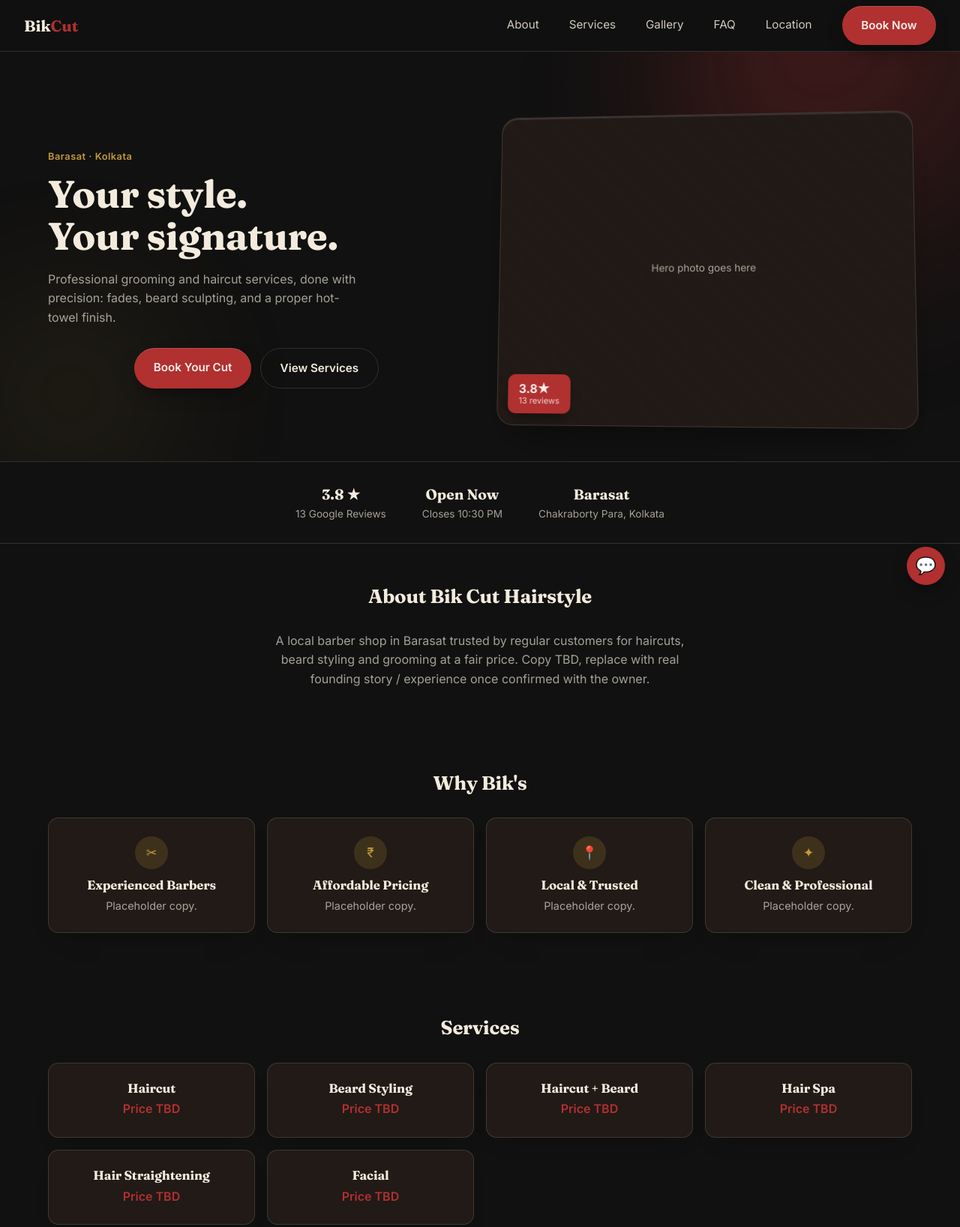
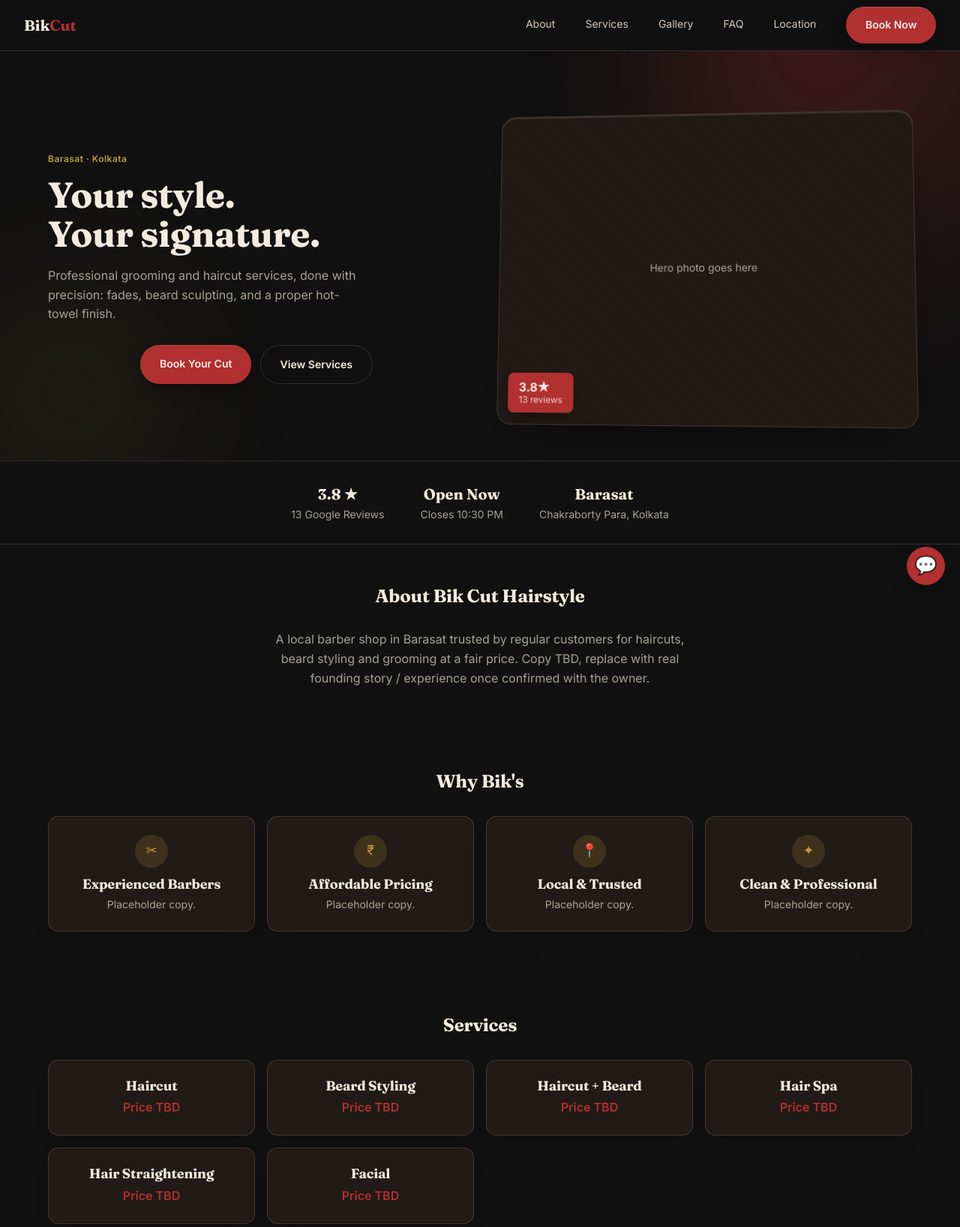
Before and after one commit to 0m-upadhyay/Bik-Cut-Hairstyle-Webpage, a plain HTML site: page index.html in a window 1280 px wide. Shown: the top 1636 px of the page at 75% size. Drawn offline with Linux system fonts and the light colour scheme.

Commit message:
Fixed some styling

```diff
--- a/styles/style.css
+++ b/styles/style.css
@@ -36,8 +36,26 @@
 :root {
   --font-display: "Fraunces", "Georgia", serif;
   --font-body: "Inter", sans-serif;
-  --radius: 14px;
   --container: 72rem;
+
+  /* type scale — 8 steps, every font-size below points at one of these */
+  --fs-xs: 0.75rem;
+  --fs-sm: 0.875rem;
+  --fs-base: 1rem;
+  --fs-md: 1.125rem;
+  --fs-lg: 1.25rem;
+  --fs-xl: 1.5rem;
+  --fs-2xl: 2.25rem;
+  --fs-3xl: 3rem;
+
+  /* radius scale — 6 steps, every border-radius below points at one of these */
+  --radius-xs: 2px;
+  --radius-sm: 8px;
+  --radius-md: 14px;
+  --radius-lg: 20px;
+  --radius-pill: 999px;
+  --radius-circle: 50%;
+  --radius: var(--radius-md); /* alias kept so existing var(--radius) calls still resolve */
 }
 
 * {
@@ -71,7 +89,7 @@ a {
 }
 
 .section-title {
-  font-size: 1.6rem;
+  font-size: var(--fs-xl);
   text-align: center;
   margin-bottom: 2rem;
 }
@@ -80,10 +98,10 @@ a {
 .btn {
   display: inline-block;
   padding: 0.85rem 1.6rem;
-  border-radius: 999px;
+  border-radius: var(--radius-pill);
   text-decoration: none;
   font-weight: 600;
-  font-size: 0.95rem;
+  font-size: var(--fs-sm);
   text-align: center;
   border: none;
   cursor: pointer;
@@ -141,7 +159,7 @@ a {
 .navbar__logo {
   font-family: var(--font-display);
   font-weight: 700;
-  font-size: 1.3rem;
+  font-size: var(--fs-lg);
 }
 
 .navbar__logo-accent {
@@ -165,7 +183,7 @@ a {
   height: 2px;
   width: 100%;
   background: var(--ink);
-  border-radius: 2px;
+  border-radius: var(--radius-xs);
 }
 
 .navbar__panel {
@@ -183,7 +201,7 @@ a {
   display: flex;
   flex-direction: column;
   gap: 0.9rem;
-  font-size: 0.95rem;
+  font-size: var(--fs-sm);
 }
 
 .navbar__links a {
@@ -204,7 +222,7 @@ a {
 
 .hero__blob {
   position: absolute;
-  border-radius: 50%;
+  border-radius: var(--radius-circle);
   filter: blur(90px);
   z-index: 0;
   animation: drift 18s ease-in-out infinite;
@@ -259,7 +277,7 @@ a {
 }
 
 .hero__eyebrow {
-  font-size: 0.8rem;
+  font-size: var(--fs-xs);
   letter-spacing: 0.04em;
   color: var(--accent-soft);
   margin-bottom: 0.75rem;
@@ -267,7 +285,7 @@ a {
 }
 
 .hero__headline {
-  font-size: 2.2rem;
+  font-size: var(--fs-2xl);
   margin-bottom: 1rem;
 }
 
@@ -297,7 +315,7 @@ a {
 
 .hero__visual-card {
   position: relative;
-  border-radius: calc(var(--radius) + 8px);
+  border-radius: var(--radius-lg);
   background: var(--surface);
   border: 1px solid var(--border);
   box-shadow:
@@ -320,7 +338,7 @@ a {
   align-items: center;
   justify-content: center;
   color: var(--ink-muted);
-  font-size: 0.85rem;
+  font-size: var(--fs-sm);
   background:
     repeating-linear-gradient(45deg, rgba(var(--shadow-color), 0.04) 0 10px, transparent 10px 20px);
 }
@@ -342,7 +360,7 @@ a {
   background: var(--accent);
   color: var(--accent-ink);
   padding: 0.6rem 0.9rem;
-  border-radius: 10px;
+  border-radius: var(--radius-sm);
   display: flex;
   flex-direction: column;
   line-height: 1.2;
@@ -350,11 +368,11 @@ a {
 }
 
 .hero__visual-badge strong {
-  font-size: 1rem;
+  font-size: var(--fs-base);
 }
 
 .hero__visual-badge span {
-  font-size: 0.7rem;
+  font-size: var(--fs-xs);
   opacity: 0.85;
 }
 
@@ -385,12 +403,12 @@ a {
 
 .quick-info__value {
   font-family: var(--font-display);
-  font-size: 1.2rem;
+  font-size: var(--fs-lg);
   font-weight: 700;
 }
 
 .quick-info__label {
-  font-size: 0.85rem;
+  font-size: var(--fs-sm);
   color: var(--ink-muted);
 }
 
@@ -422,7 +440,7 @@ a {
 .why-us__card {
   background: var(--surface);
   border: 1px solid var(--border);
-  border-radius: var(--radius);
+  border-radius: var(--radius-md);
   padding: 1.5rem;
   text-align: center;
   box-shadow: 0 16px 30px -22px rgba(var(--shadow-color), 0.5);
@@ -441,20 +459,20 @@ a {
   align-items: center;
   justify-content: center;
   margin: 0 auto 0.75rem;
-  border-radius: 50%;
+  border-radius: var(--radius-circle);
   background: color-mix(in srgb, var(--accent-soft) 18%, transparent);
   color: var(--accent-soft);
-  font-size: 1.1rem;
+  font-size: var(--fs-md);
 }
 
 .why-us__card h3 {
-  font-size: 1.05rem;
+  font-size: var(--fs-md);
   margin-bottom: 0.4rem;
 }
 
 .why-us__card p {
   color: var(--ink-muted);
-  font-size: 0.9rem;
+  font-size: var(--fs-sm);
 }
 
 /* ---------- 06 SERVICES ---------- */
@@ -473,7 +491,7 @@ a {
 .service-card {
   background: var(--surface);
   border: 1px solid var(--border);
-  border-radius: var(--radius);
+  border-radius: var(--radius-md);
   padding: 1.5rem;
   text-align: center;
   box-shadow: 0 16px 30px -22px rgba(var(--shadow-color), 0.5);
@@ -487,7 +505,7 @@ a {
 }
 
 .service-card h3 {
-  font-size: 1.05rem;
+  font-size: var(--fs-md);
   margin-bottom: 0.4rem;
 }
 
@@ -511,7 +529,7 @@ a {
 }
 
 .booking__form label {
-  font-size: 0.85rem;
+  font-size: var(--fs-sm);
   font-weight: 600;
 }
 
@@ -519,7 +537,7 @@ a {
 .booking__form select {
   padding: 0.75rem 0.9rem;
   border: 1px solid var(--border);
-  border-radius: 10px;
+  border-radius: var(--radius-sm);
   font: inherit;
   width: 100%;
   background: var(--bg);
@@ -545,7 +563,7 @@ a {
 
 .gallery__item {
   aspect-ratio: 1;
-  border-radius: 10px;
+  border-radius: var(--radius-sm);
   background: linear-gradient(135deg, color-mix(in srgb, var(--accent-soft) 25%, var(--surface)), var(--surface));
   border: 1px solid var(--border);
   overflow: hidden;
@@ -572,7 +590,7 @@ a {
 
 .instagram__item {
   aspect-ratio: 1;
-  border-radius: 10px;
+  border-radius: var(--radius-sm);
   background: linear-gradient(135deg, color-mix(in srgb, var(--accent) 20%, var(--surface)), var(--surface));
   border: 1px solid var(--border);
 }
@@ -593,7 +611,7 @@ a {
 .review-card {
   background: var(--surface);
   border: 1px solid var(--border);
-  border-radius: var(--radius);
+  border-radius: var(--radius-md);
   padding: 1.5rem;
   box-shadow: 0 16px 30px -22px rgba(var(--shadow-color), 0.5);
 }
@@ -623,7 +641,7 @@ a {
 .faq__item {
   background: var(--surface);
   border: 1px solid var(--border);
-  border-radius: var(--radius);
+  border-radius: var(--radius-md);
   padding: 1rem 1.25rem;
 }
 
@@ -643,7 +661,7 @@ a {
 .faq__item summary::after {
   content: "+";
   color: var(--accent);
-  font-size: 1.2rem;
+  font-size: var(--fs-lg);
   margin-left: 1rem;
 }
 
@@ -671,7 +689,7 @@ a {
 
 .location__map {
   min-height: 12rem;
-  border-radius: var(--radius);
+  border-radius: var(--radius-md);
   background: var(--surface);
   border: 1px solid var(--border);
 }
@@ -691,7 +709,7 @@ a {
 .footer__brand {
   font-family: var(--font-display);
   font-weight: 700;
-  font-size: 1.2rem;
+  font-size: var(--fs-lg);
   margin-bottom: 1rem;
 }
 
@@ -706,7 +724,7 @@ a {
 
 .footer__copyright {
   margin-top: 1.5rem;
-  font-size: 0.8rem;
+  font-size: var(--fs-xs);
   opacity: 0.5;
 }
 
@@ -717,13 +735,13 @@ a {
   right: 1.25rem;
   width: 3.2rem;
   height: 3.2rem;
-  border-radius: 50%;
+  border-radius: var(--radius-circle);
   background: var(--accent);
   color: var(--accent-ink);
   display: flex;
   align-items: center;
   justify-content: center;
-  font-size: 1.4rem;
+  font-size: var(--fs-xl);
   text-decoration: none;
   box-shadow: 0 10px 24px -8px rgba(var(--shadow-color), 0.6);
   z-index: 60;
@@ -867,7 +885,7 @@ select:focus-visible {
   }
 
   .hero__headline {
-    font-size: 3.2rem;
+    font-size: var(--fs-3xl);
   }
 
   .hero__subline {
```
